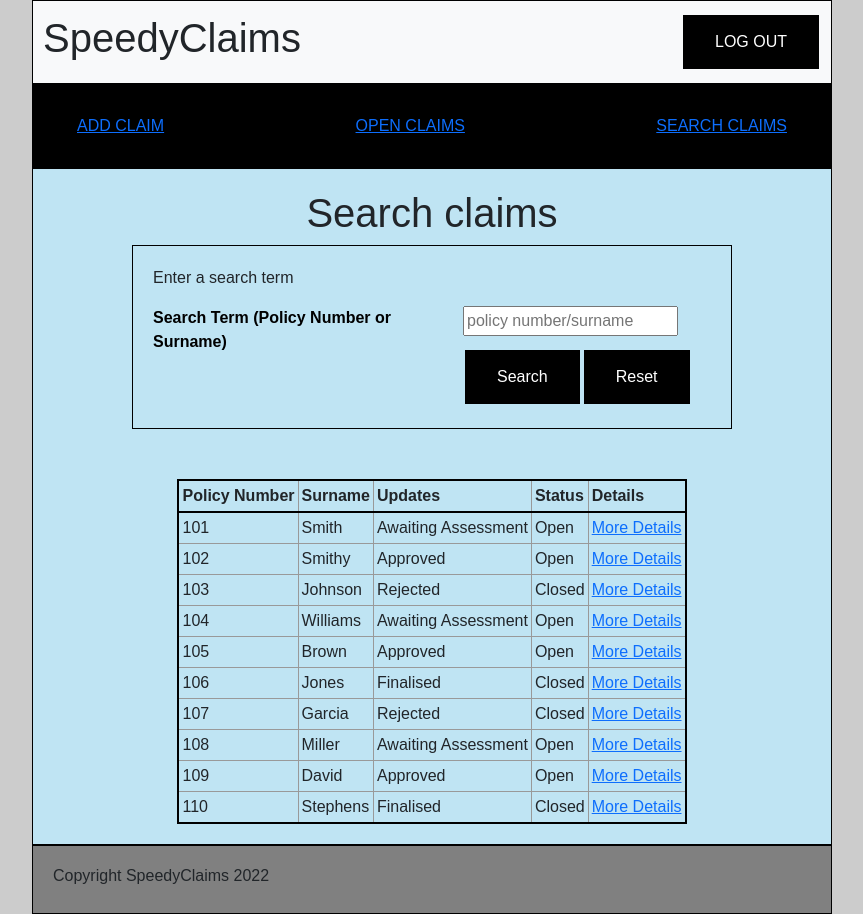
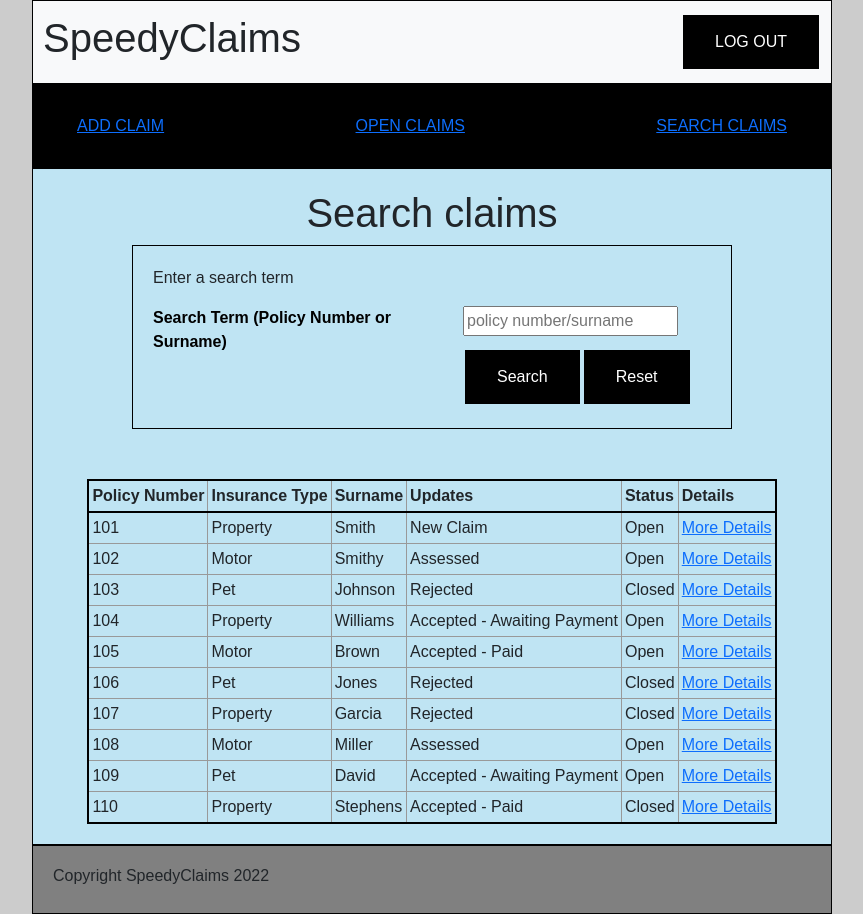
Before and after one commit to StarrLord123/quick-claims, a React (Create React App) app: page /claimsearch in a window 1280 px wide. Shown: the whole page, without its empty margins (208-1071 px from the left). Built offline with nearby package versions, Linux system fonts and the light colour scheme.

Commit message:
Added claim status fields to updates

```diff
--- a/src/App.css
+++ b/src/App.css
@@ -85,7 +85,7 @@ table {
 
 @media only screen and (min-width: 769px) and (max-width: 1024px){
 .container, .container.form {
-width:  600px;
+width:  550px;
 }
 }
 
--- a/src/components/AddClaim/AddClaim.js
+++ b/src/components/AddClaim/AddClaim.js
@@ -145,7 +145,15 @@ const AddClaim = () => {
                 <input type="text"  id="reason" placeholder="Reason" value={newClaim.reason} onChange={handleChange} />
 
                 <label htmlFor="updates">Updates *</label>
-                <input type="text"  id="updates" placeholder="Updates" value={newClaim.updates} onChange={handleChange} />
+                <select id="updates" value={newClaim.updates} onChange={handleChange}>
+                <option value="" disabled={false}> ---select---</option>
+                    <option value="New Claim">New Claim - Not yet assessed</option>
+                    <option value="Assessed">Assessed - Being worked on</option>
+                    <option value="Rejected">Rejected</option>
+                    <option value="Accepted - Awaiting Payment">Accepted - Awaiting payment</option>
+                    <option value="Accepted - Paid">Accepted - Paid</option>
+                    <option value="High Value">High Value Claim</option>
+                </select>
 
                 <label htmlFor="status">Status *</label>
                 <select id="status" value={newClaim.status} onChange={handleChange}>
--- a/src/components/ClaimDetails/ClaimDetails.js
+++ b/src/components/ClaimDetails/ClaimDetails.js
@@ -17,6 +17,42 @@ const ClaimDetails = () =>
     event.preventDefault();
     navigate(`/editclaim/${claimId}`);
     }
+
+    const propertyFields = (claim.insuranceType.toLowerCase() === "property") &&
+    <>
+        <tr>
+            <td>Property Address:</td>
+            <td>{claim.propertyAddress}</td>
+        </tr>
+    </>
+
+    const motorFields = (claim.insuranceType.toLowerCase() === "motor") &&
+    <>
+        <tr>
+            <td>Vehicle Make:</td>
+            <td>{claim.vehicleMake}</td>
+        </tr>
+        <tr>
+            <td>Vehicle Model:</td>
+            <td>{claim.vehicleModel}</td>
+        </tr>
+        <tr>
+            <td>Manufacture Year:</td>
+            <td>{claim.vehicleYear}</td>
+        </tr>
+    </>
+
+    const petFields = (claim.insuranceType.toLowerCase() === "pet") &&
+    <>
+        <tr>
+            <td>Pet Type:</td>
+            <td>{claim.animalType}</td>
+        </tr>
+        <tr>
+            <td>Pet Breed:</td>
+            <td>{claim.animalBreed}</td>
+        </tr>
+    </>
 
    return <div>
             <div className="container">
@@ -55,6 +91,11 @@ const ClaimDetails = () =>
                                     <td>Amount:</td>
                                     <td>{claim.amount}</td>
                                 </tr>
+
+                                {propertyFields}
+                                {motorFields}
+                                {petFields}
+
                                 <tr>
                                     <td>Reason:</td>
                                     <td>{claim.reason}</td>
--- a/src/components/ClaimDetails/EditClaim.js
+++ b/src/components/ClaimDetails/EditClaim.js
@@ -45,7 +45,7 @@ const EditClaim = (props) => {
         )
 
         props.setNewClaims([...updatedClaims, editClaim]);
-        navigate(`/claim/${claim.policyNumber}`)
+        //navigate(`/claim/${claim.policyNumber}`)
     }
     console.log(props.newClaims);
 
@@ -92,7 +92,15 @@ const EditClaim = (props) => {
                     <input type="text"  id="reason" value={editClaim.reason} onChange={handleChange} />
 
                     <label htmlFor="updates">Updates *</label>
-                    <input type="text"  id="updates" value={editClaim.updates} onChange={handleChange} />
+                    <select id="updates" value={editClaim.updates} onChange={handleChange}>
+                    <option value="" disabled={false}> ---select---</option>
+                        <option value="New Claim">New Claim - Not yet assessed</option>
+                        <option value="Assessed">Assessed - Being worked on</option>
+                        <option value="Rejected">Rejected</option>
+                        <option value="Accepted - Awaiting Payment">Accepted - Awaiting payment</option>
+                        <option value="Accepted - Paid">Accepted - Paid</option>
+                        <option value="High Value">High Value Claim</option>
+                    </select>
 
                     <label htmlFor="status">Status *</label>
                     <select id="status" value={editClaim.status} onChange={handleChange}>
--- a/src/components/ClaimSearch/ClaimSearchTableRow.js
+++ b/src/components/ClaimSearch/ClaimSearchTableRow.js
@@ -4,6 +4,7 @@ const ClaimSearchTableRow = (claim) => {
     return (
         <tr key={claim.policyNumber}>
             <td>{claim.policyNumber}</td>
+            <td>{claim.insuranceType}</td>
             <td>{claim.surname}</td>
             <td>{claim.updates}</td>
             <td>{claim.status}</td>
--- a/src/components/ClaimSearch/Claims.js
+++ b/src/components/ClaimSearch/Claims.js
@@ -36,6 +36,7 @@ const Claims = (props) => {
                 <thead>
                     <tr>
                         <th>Policy Number</th>
+                        <th>Insurance Type</th>
                         <th>Surname</th>
                         <th>Updates</th>
                         <th>Status</th>
@@ -45,7 +46,7 @@ const Claims = (props) => {
                 <tbody>
                 {claims
                     .map( (claim, index)  => {
-                    return <ClaimSearchTableRow key={index} policyNumber={claim.policyNumber} surname={claim.surname}
+                    return <ClaimSearchTableRow key={index} policyNumber={claim.policyNumber} insuranceType={claim.insuranceType} surname={claim.surname}
                     updates={claim.updates} status={claim.status} details/> })}
                 </tbody>
             </table>
--- a/src/data/DataFunctions.js
+++ b/src/data/DataFunctions.js
@@ -1,14 +1,14 @@
 export const getAllClaims = () => {
     return [
-        {policyNumber: 101, insuranceType: "Property", title: "Mr", forename: "John", surname: "Smith", amount: 100, reason: "House burnt down", updates: "Awaiting Assessment", status: "Open"},
-        {policyNumber: 102, insuranceType: "Motor", title: "Mr", forename: "Arnold", surname: "Smithy", amount: 100, reason: "Car broke down", updates: "Approved", status: "Open"},
-        {policyNumber: 103, insuranceType: "Pet", title: "Mr", forename: "Barbara", surname: "Johnson", amount: 100, reason: "Pet hurt leg", updates: "Rejected", status: "Closed"},
-        {policyNumber: 104, insuranceType: "Property", title: "Mr", forename: "Donald", surname: "Williams", amount: 100, reason: "House burnt down", updates: "Awaiting Assessment", status: "Open"},
-        {policyNumber: 105, insuranceType: "Motor", title: "Mr", forename: "Emma", surname: "Brown", amount: 100, reason: "Car broke down", updates: "Approved", status: "Open"},
-        {policyNumber: 106, insuranceType: "Pet", title: "Mr", forename: "Francine", surname: "Jones", amount: 100, reason: "Pet hurt leg", updates: "Finalised", status: "Closed"},
-        {policyNumber: 107, insuranceType: "Property", title: "Mr", forename: "Harold", surname: "Garcia", amount: 100, reason: "House burnt down", updates: "Rejected", status: "Closed"},
-        {policyNumber: 108, insuranceType: "Motor", title: "Mr", forename: "Jane", surname: "Miller", amount: 100, reason: "Car broke down", updates: "Awaiting Assessment", status: "Open"},
-        {policyNumber: 109, insuranceType: "Pet", title: "Mr", forename: "Keith", surname: "David", amount: 100, reason: "Pet hurt leg", updates: "Approved", status: "Open"},
-        {policyNumber: 110, insuranceType: "Property", title: "Mr", forename: "Laura", surname: "Stephens", amount: 100, reason: "House burnt down", updates: "Finalised", status: "Closed"}
+        {policyNumber: 101, insuranceType: "Property", title: "Mr", forename: "John", surname: "Smith", amount: 100, propertyAddress: "1 fake street", reason: "House burnt down", updates: "New Claim", status: "Open"},
+        {policyNumber: 102, insuranceType: "Motor", title: "Mr", forename: "Arnold", surname: "Smithy", amount: 100, vehicleMake: "Ford", vehicleModel: "Fiesta", vehicleYear: "2000", reason: "Car on fire", updates: "Assessed", status: "Open"},
+        {policyNumber: 103, insuranceType: "Pet", title: "Mr", forename: "Barbara", surname: "Johnson", amount: 100, animalType: "Dog", animalBreed: "Westie", reason: "Pet hurt leg", updates: "Rejected", status: "Closed"},
+        {policyNumber: 104, insuranceType: "Property", title: "Mr", forename: "Donald", surname: "Williams", amount: 100, propertyAddress: "2 fake street", reason: "House burnt down", updates: "Accepted - Awaiting Payment", status: "Open"},
+        {policyNumber: 105, insuranceType: "Motor", title: "Mr", forename: "Emma", surname: "Brown", amount: 100, vehicleMake: "Volkswagen", vehicleModel: "Polo", vehicleYear: "2010", reason: "Car broke down", updates: "Accepted - Paid", status: "Open"},
+        {policyNumber: 106, insuranceType: "Pet", title: "Mr", forename: "Francine", surname: "Jones", amount: 100, animalType: "Cat", animalBreed: "Tabby", reason: "Pet hurt leg", updates: "Rejected", status: "Closed"},
+        {policyNumber: 107, insuranceType: "Property", title: "Mr", forename: "Harold", surname: "Garcia", amount: 100, propertyAddress: "3 fake street", reason: "House burnt down", updates: "Rejected", status: "Closed"},
+        {policyNumber: 108, insuranceType: "Motor", title: "Mr", forename: "Jane", surname: "Miller", amount: 100, vehicleMake: "Volkswagen", vehicleModel: "Golf", vehicleYear: "2020", reason: "Car broke down", updates: "Assessed", status: "Open"},
+        {policyNumber: 109, insuranceType: "Pet", title: "Mr", forename: "Keith", surname: "David", amount: 100, animalType: "Dog", animalBreed: "Labradoodle", reason: "Pet hurt leg", updates: "Accepted - Awaiting Payment", status: "Open"},
+        {policyNumber: 110, insuranceType: "Property", title: "Mr", forename: "Laura", surname: "Stephens", amount: 100, propertyAddress: "4 fake street", reason: "House burnt down", updates: "Accepted - Paid", status: "Closed"}
     ]
 }
```
